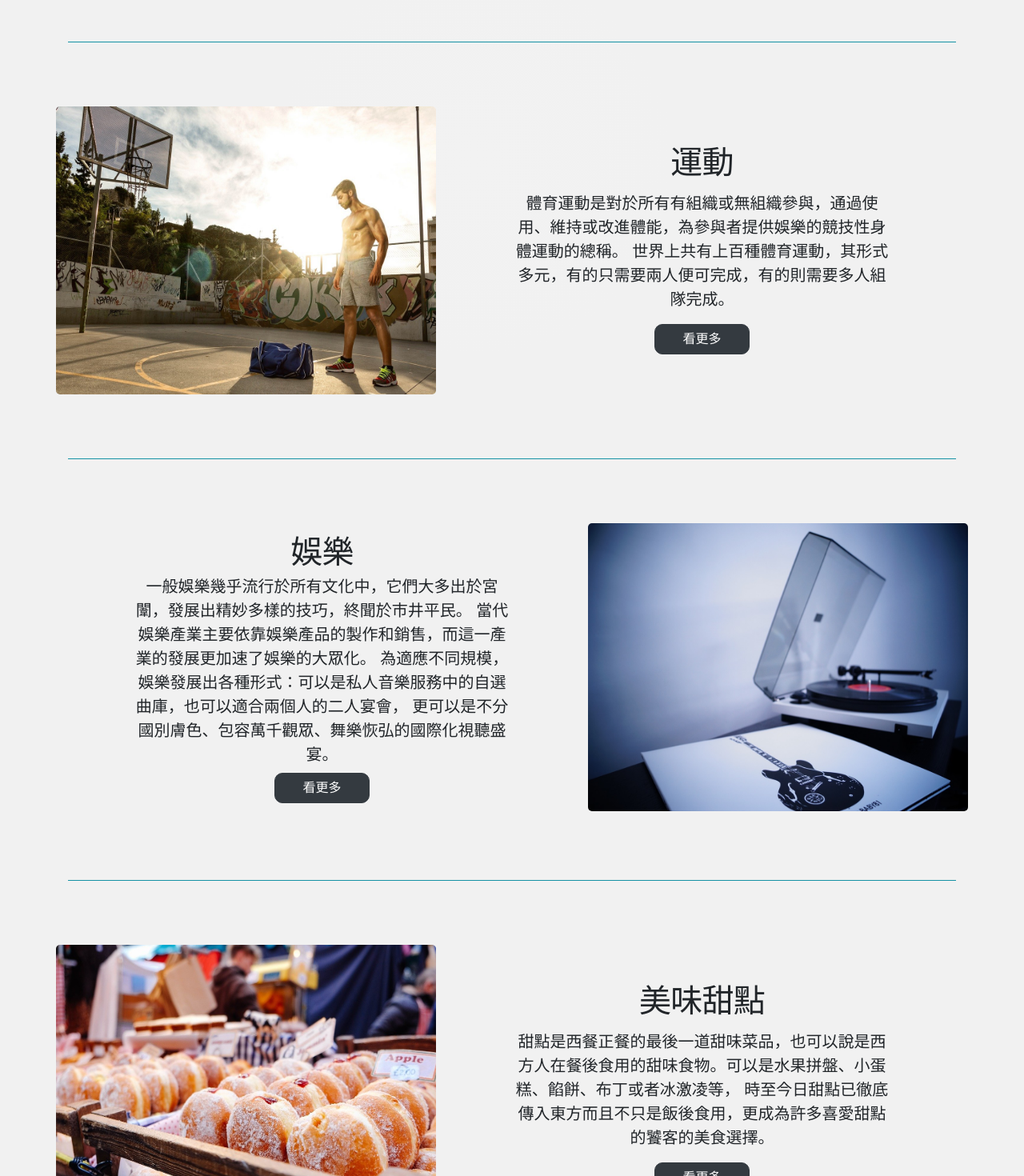
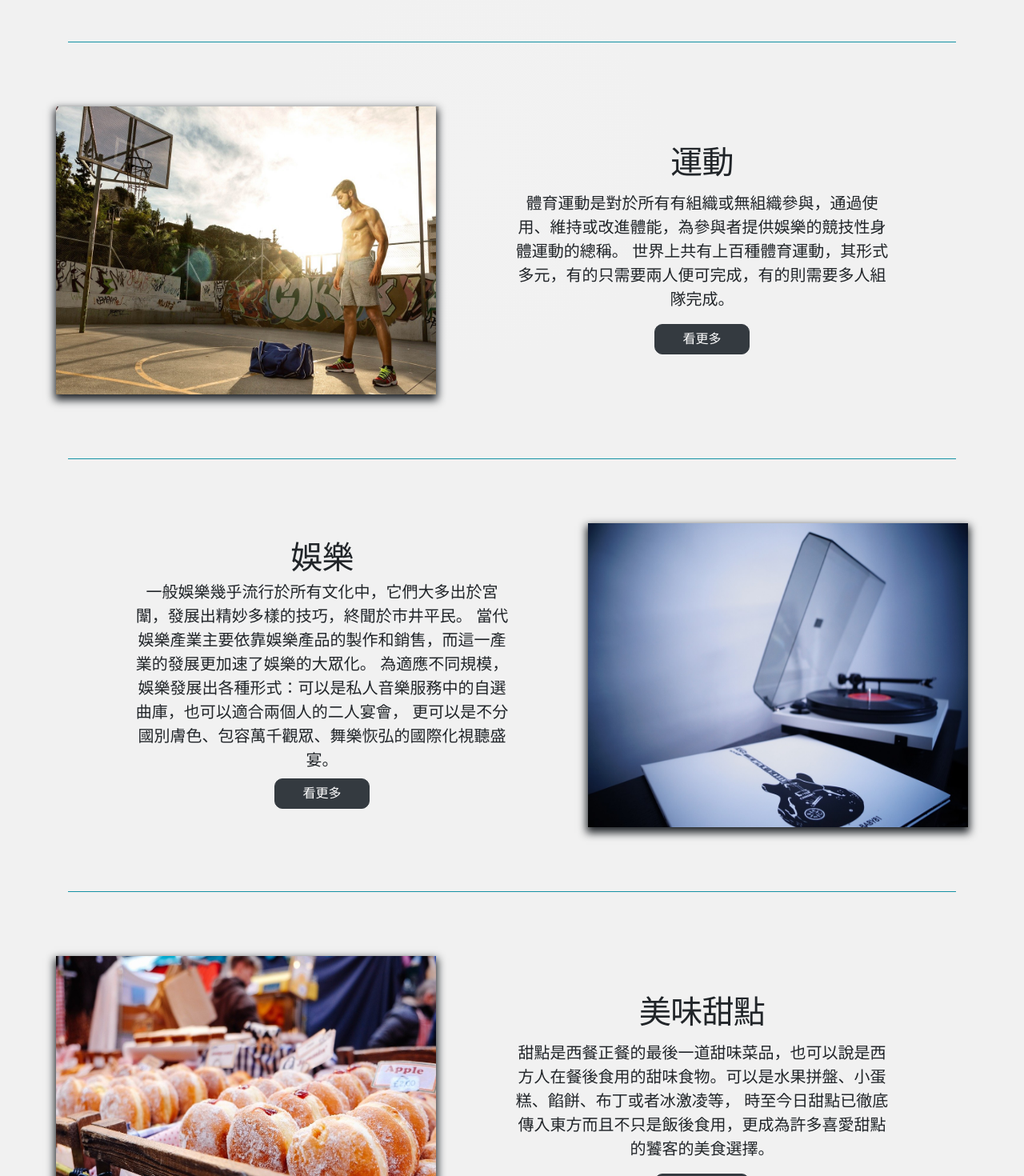
Before and after one commit to JACKY6450/Vue_Eshop, a Vue app: page /about in a window 1280 px wide. Shown: the part 1440-2910 px from the top of the page at 80% size. Built offline with nearby package versions, Linux system fonts and the light colour scheme; no server answers.

Commit message:
20211006

```diff
--- a/src/views/About.vue
+++ b/src/views/About.vue
@@ -37,8 +37,8 @@
             <hr class="featurette-divider bg-cyan">
 
             <div class="row featurette " >
-                <div class="col-md-5 px-0" data-aos = "fade-right" >
-                    <img src="../assets/Sports_category.jpg" alt="" height="360px" style="border-radius: 5px;">
+                <div class="categorypic col-md-5 px-0" data-aos = "fade-right" >
+                    <img src="../assets/Sports_category.jpg" alt="" height="360px" >
                 </div>
                 <div class="col-md-7 py-3 order-md-1 d-flex flex-column justify-content-center" >
                     <div class="w-75 text-center" style="margin: auto; " data-aos="fade-left">
@@ -56,8 +56,8 @@
 
             <hr class="featurette-divider bg-cyan">
             <div class="row featurette ">
-                <div class="col-md-5 px-0 order-md-2" data-aos = "fade-left">
-                    <img src="../assets/entertaiment_category.jpg" alt="" height="360px" style="border-radius: 5px;">
+                <div class="categorypic col-md-5 px-0 order-md-2" data-aos = "fade-left">
+                    <img src="../assets/entertaiment_category.jpg" alt="" height="380px" >
                 </div>
                 <div class="col-md-7 py-3 order-md-1 d-flex flex-column justify-content-center" >
                     <div class="w-75 text-center" style="margin: auto; " data-aos="fade-right">
@@ -77,8 +77,8 @@
 
             <hr class="featurette-divider bg-cyan">
             <div class="row featurette ">
-                <div class="col-md-5 px-0" data-aos = "fade-down">
-                    <img src="../assets/dessert_category.jpg" alt="" height="360px" style="border-radius: 5px;">
+                <div class="categorypic col-md-5 px-0" data-aos = "fade-down">
+                    <img src="../assets/dessert_category.jpg" alt="" height="360px" >
                 </div>
                 <div class="col-md-7 py-3 order-md-1 d-flex flex-column justify-content-center">
                     <div class="w-75 text-center" style="margin: auto" data-aos="fade-up">
@@ -158,9 +158,9 @@ export default {
         transition: .3s;
     }
     .card:hover{
-        box-shadow: 5px 5px 5px 0px #cccccc;
-        width: 102%;
-        height: 102%;
+        box-shadow: 0px 3px 10px 3px #aaaaaa;
+        transform:scale(1.04, 1.04);
+        /* height: 104%; */
     }
     .productcont{
         display: -webkit-box;
@@ -203,7 +203,9 @@ export default {
         font-weight: bold;
         vertical-align: middle;
     }
-
+    .categorypic{
+        box-shadow: 0px 5px 10px 2px ;
+    }
     .featurette-divider {
         margin: 5rem 0; /* Space out the Bootstrap <hr> more */
     }
--- a/src/views/Customercheckout.vue
+++ b/src/views/Customercheckout.vue
@@ -56,8 +56,8 @@
                         </tr>
                     </tbody>
                 </table>
-                <div class="text-right" v-if="order.is_paid === false">
-                    <button class="btn btn-danger">確認付款去</button>
+                <div class="text-right px-2" v-if="order.is_paid === false">
+                    <button class="btn btn-cyan">確認付款去</button>
                 </div>
             </form>
         </div>
--- a/src/views/Customerorder.vue
+++ b/src/views/Customerorder.vue
@@ -9,15 +9,20 @@
         <table class="table table-borderless px-2 ">
           <thead>
             <tr class="border-bottom">
+                <th width = "80"></th>
                 <th width = "80">產品縮圖</th>
                 <th>產品名稱</th>
-                <th width = "60" class="text-center">數量</th>
-                <th width = "100" class="text-center">價格</th>
-                <th width = "100"></th>
+                <th width = "100" class="text-center">數量</th>
+                <th width = "120" class="text-center">價格</th>
             </tr>
           </thead>
           <tbody >
             <tr class="border-bottom" v-for = " item in cart.carts" :key = "item.id">
+              <td class="text-center align-middle">
+                  <button class="btn btn-outline-danger btn-sm " @click = "removecartitem(item.id)">
+                      <i class="fa fa-trash" aria-hidden="true"></i>
+                  </button>
+              </td>
               <td>
                   <img :src= "item.product.imageUrl" alt="" width="80" height="80">
               </td>
@@ -30,18 +35,17 @@
               <td class="text-right align-middle h6">
                   ${{item.final_total}}
               </td>
-              <td class="text-center align-middle">
-                  <button class="btn btn-outline-danger btn-sm " @click = "removecartitem(item.id)">
-                      <i class="fa fa-trash" aria-hidden="true"></i>
-                  </button>
-              </td>
+
+            </tr>
+            <tr>
+              <td></td>
+              <td></td>
+              <td></td>
+              <td class="text-right h5">總計:</td>
+              <td class="text-right h5">{{cart.total}} 元</td>
             </tr>
           </tbody>
         </table>
-        <div class="d-flex justify-content-end pb-3 px-2 h5">
-          <span class="mr-2">總計:</span>
-          <span>{{cart.total}} 元</span>
-        </div>
       </div>
     </div>
     <div class="purchaserdata col-md-5">
--- a/src/views/Product_single.vue
+++ b/src/views/Product_single.vue
@@ -55,9 +55,9 @@
                             <img class="card-img-top" :src = "item.imageUrl" height="200px">
                             <div class="card-body" >
                                 <h4 class="card-title">{{ item.title }}</h4>
-                                <div class="text-right ">
+                                <div class="text-right d-flex justify-content-between mt-3">
                                     <del class="h6" style="color: green">原價: ${{item.origin_price}}</del>
-                                    <div class="h5 mt-2" style="color: indigo">特價: ${{ item.price }}</div>
+                                    <div class="h6" style="color: indigo">特價: ${{ item.price }}</div>
                                 </div>
 
                             </div>
```
